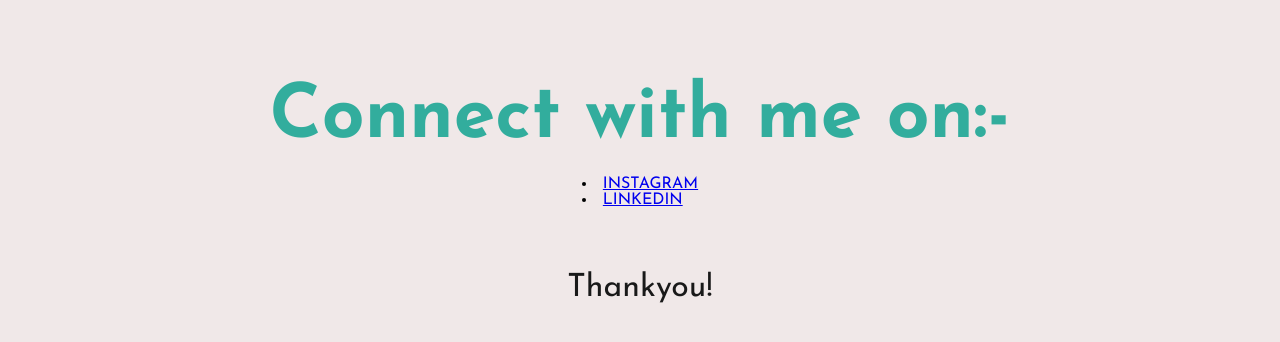
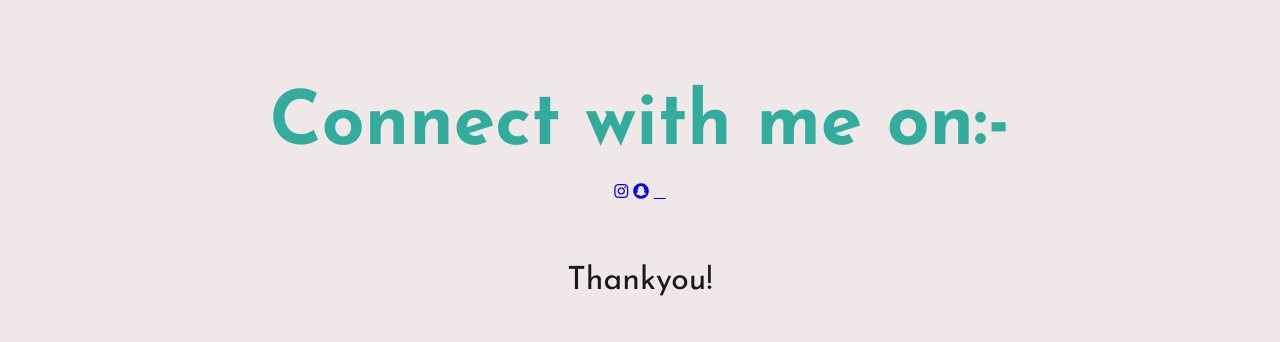
Before and after one commit to KashishRanaa/kashish.github.io, a plain HTML site: page index.html in a window 1280 px wide. Shown: the part 3103-3445 px from the top of the page. Drawn offline with Linux system fonts and the light colour scheme.

Commit message:
Update index.html

```diff
--- a/index.html
+++ b/index.html
@@ -171,8 +171,9 @@
 
 		<div id="contact" class="Handles">
 
-		<li><a href="#">INSTAGRAM</a></li>
-		<li><a href="#">LINKEDIN</a></li>
+		<a href="#"><i class="fab fa-instagram"></i></a>
+        <a href="#"><i class="fab fa-snapchat"></i></a>
+		<a href="https://www.linkedin.com/in/kashish-rana-313a52223/"><i class="fa-brands fa-linkedin"></i></a>
 		</div>
 
 		<div class="lastline">
```
